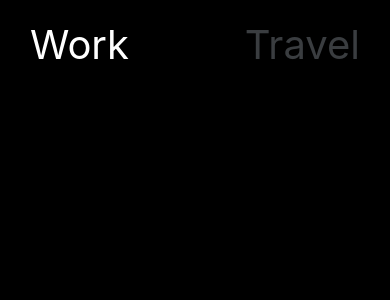
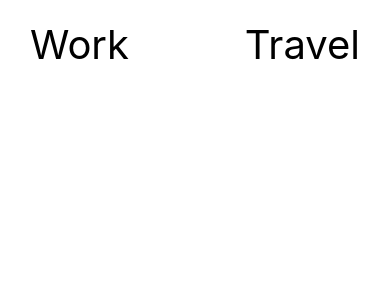
Before and after one commit to jjanmo/reactnative101, a React Native app in the folder todo-app/: screen / in a window 390 px wide. Shown: the top 300 px of the page. Built offline with nearby package versions, Linux system fonts and the light colour scheme.

Commit message:
chores: fix color-name

```diff
--- a/todo-app/colors.ts
+++ b/todo-app/colors.ts
@@ -1,5 +1,5 @@
 export const theme = {
-  background: '#000',
-  text: '#fff',
-  inactiveText: '#3a3d40',
+  black: '#000',
+  white: '#fff',
+  grey: '#3a3d40',
 };
```
